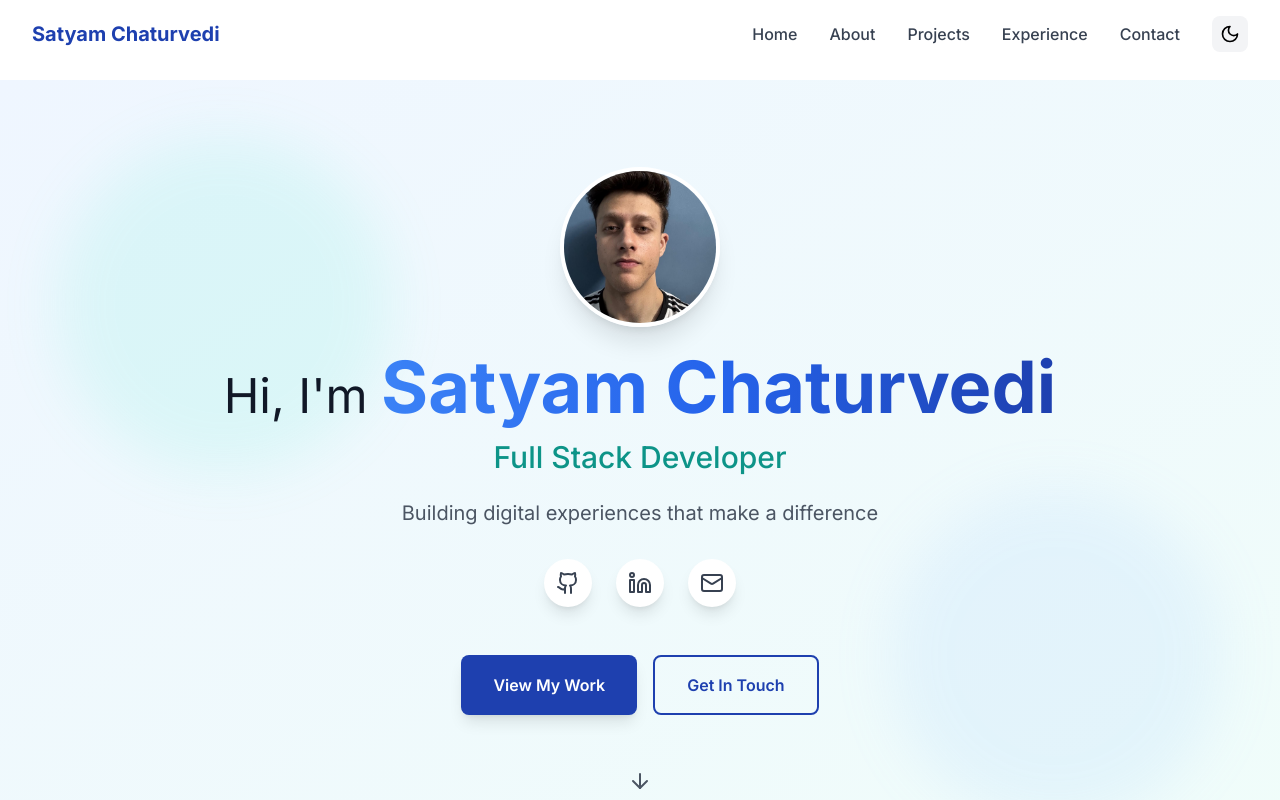
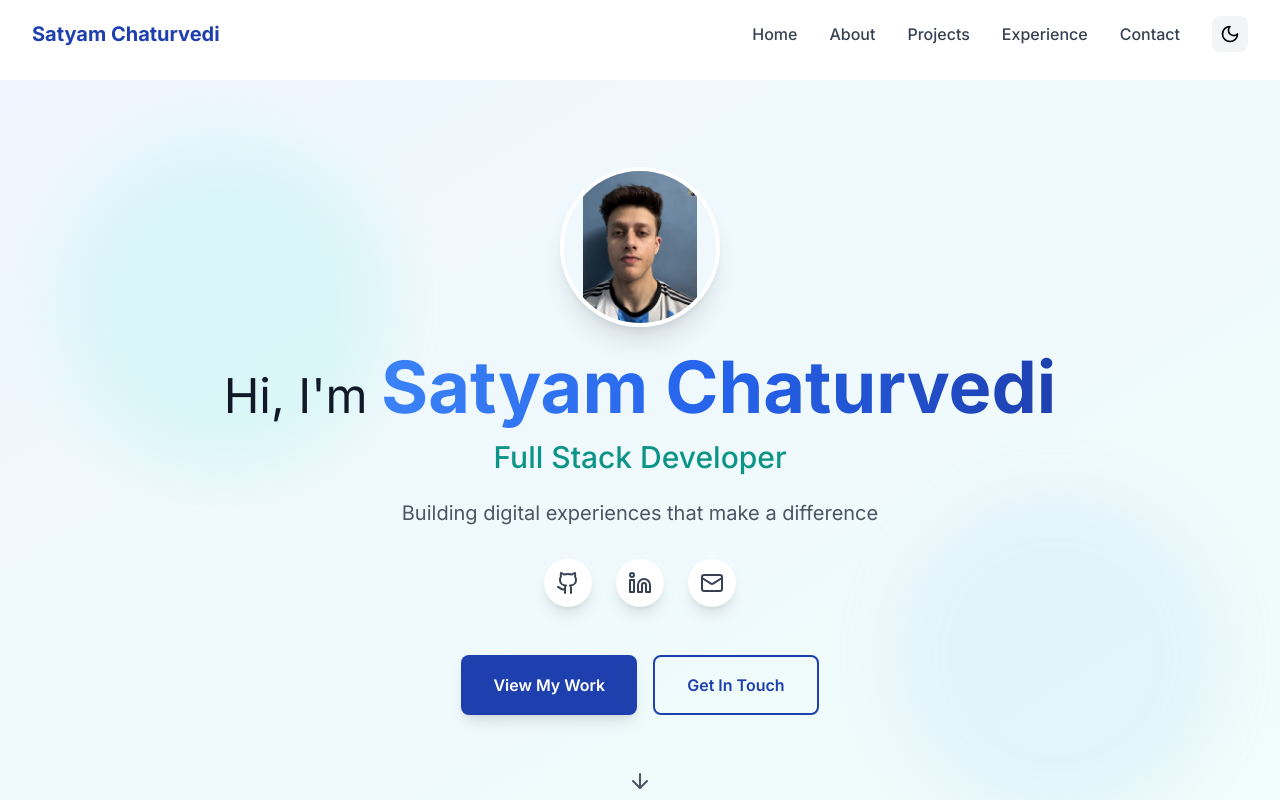
Before and after one commit to Satyam031199/portfolio, a React (Vite) app: page / in a window 1280 px wide. Shown: the top 800 px of the page. Built offline with nearby package versions, Linux system fonts and the light colour scheme.

Commit message:
Updated Hero.tsx

```diff
--- a/src/components/Hero.tsx
+++ b/src/components/Hero.tsx
@@ -81,7 +81,7 @@ const Hero: React.FC = () => {
           <motion.img
             src={personalInfo.avatar}
             alt={personalInfo.name}
-            className="w-32 h-32 sm:w-40 sm:h-40 rounded-full mx-auto mb-6 border-4 border-white dark:border-gray-700 shadow-xl object-cover"
+            className="w-32 h-32 sm:w-40 sm:h-40 rounded-full mx-auto mb-6 border-4 border-white dark:border-gray-700 shadow-xl object-contain"
             whileHover={{ scale: 1.1, rotate: 5 }}
             transition={{ type: "spring", stiffness: 300, damping: 20 }}
           />
```
